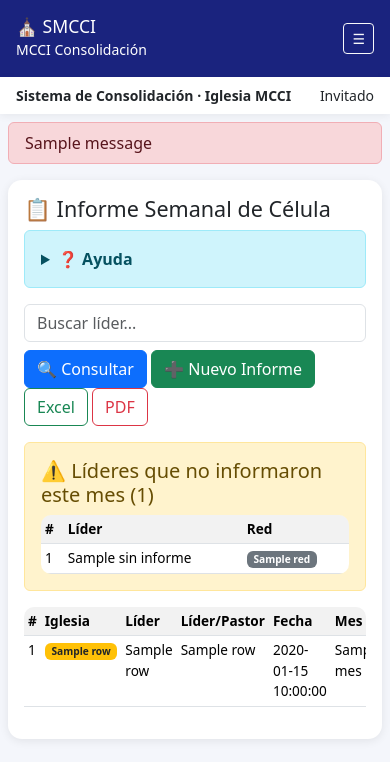
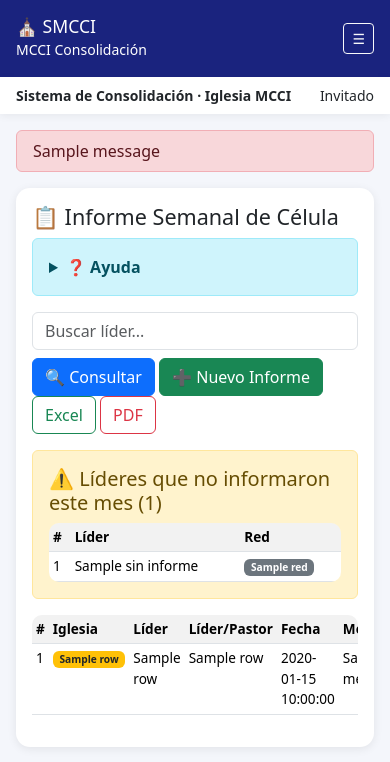
Before and after one commit to aeot69-cyber/smcci-backend, a Flask app: template templates/celulas_informe.html in a window 390 px wide. Shown: the top 762 px of the page. Run offline with Flask 3, Linux system fonts and the light colour scheme; the template is opened without the code that fills it: most values are stand-ins (such as "Sample title", 1, 10 or a date in 2020); one stand-in notice (Sample message) is shown; a database or web service that is not in the repository returns one stand-in record (values such as "Sample title"); some libraries are stand-ins or nearby versions.

Commit message:
fix(responsive): evitar desborde horizontal en móvil (padding del contenido)
Auditoría de responsive (PC 1280px / tablet 768px / móvil 375px) sobre 8
páginas clave: login, informe exprés, inicio, lista y formulario de informes,
configuración, reportes y gráficos. Todas ajustan con Bootstrap y el viewport
meta; las tablas ya quedan envueltas en .table-responsive.

Único fallo detectado: /graficos a 375px desbordaba 4px porque su fila externa
usaba el margen negativo por defecto de Bootstrap (-12px) contra un contenedor
con padding de solo 8px en móvil. Se aumenta el padding del contenedor de
contenido de p-2 p-md-3 a p-3 (16px), que absorbe ese margen. Resultado: las 8
páginas a los 3 anchos quedan sin scroll horizontal.

```diff
--- a/templates/base.html
+++ b/templates/base.html
@@ -12,7 +12,7 @@
 </div>
 </div>
 <div class="col-12 col-md-9 col-lg-10 p-0"><div class="topbar p-2 px-3 d-flex justify-content-between align-items-center flex-wrap"><b class="small">Sistema de Consolidación · Iglesia MCCI</b><span class="small">{% if session.user %}<span class="badge bg-warning text-dark me-1">📍 {{vista_igl}}</span>{% if session.rol=='SUPERADMIN' and iglesias_lst %}<form method="get" action="/ver-iglesia" class="d-inline"><select name="iglesia" class="form-select form-select-sm d-inline w-auto" onchange="this.form.submit()" title="Cambiar iglesia en vista"><option value="todas" {% if vista_igl=='TODAS' %}selected{% endif %}>TODAS</option>{% for ig in iglesias_lst %}<option value="{{ig.id}}" {% if vista_igl==ig.nombre %}selected{% endif %}>{{ig.nombre}} ({{ig.tipo}})</option>{% endfor %}</select></form>{% endif %}{{session.user}}{% else %}Invitado{% endif %}</span></div>
-<div class="p-2 p-md-3">{% for cat,msg in get_flashed_messages(with_categories=true) %}<div class="alert alert-{{'success' if cat=='ok' else 'danger'}} py-2">{{msg}}</div>{% endfor %}{% block b %}{% endblock %}</div></div>
+<div class="p-3">{% for cat,msg in get_flashed_messages(with_categories=true) %}<div class="alert alert-{{'success' if cat=='ok' else 'danger'}} py-2">{{msg}}</div>{% endfor %}{% block b %}{% endblock %}</div></div>
 </div></div>
 <script>
 document.addEventListener('DOMContentLoaded', function(){
```
